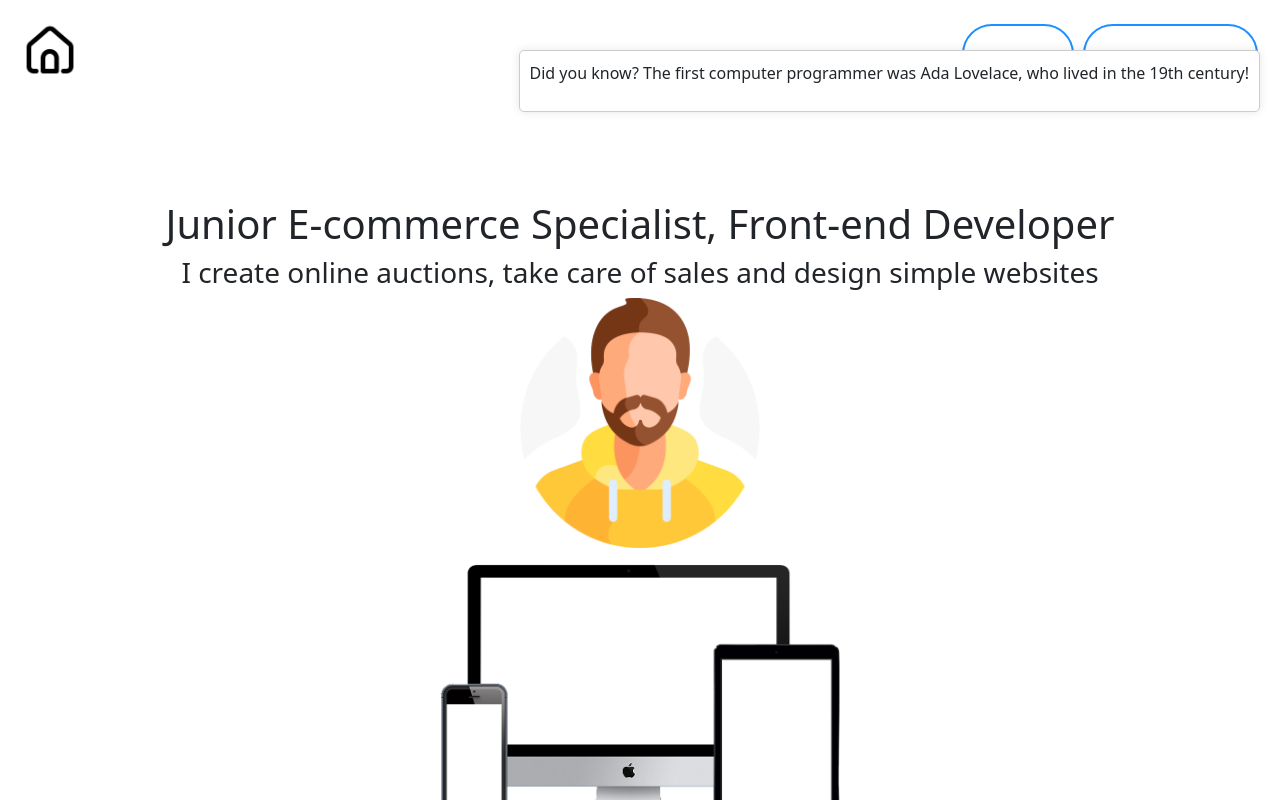
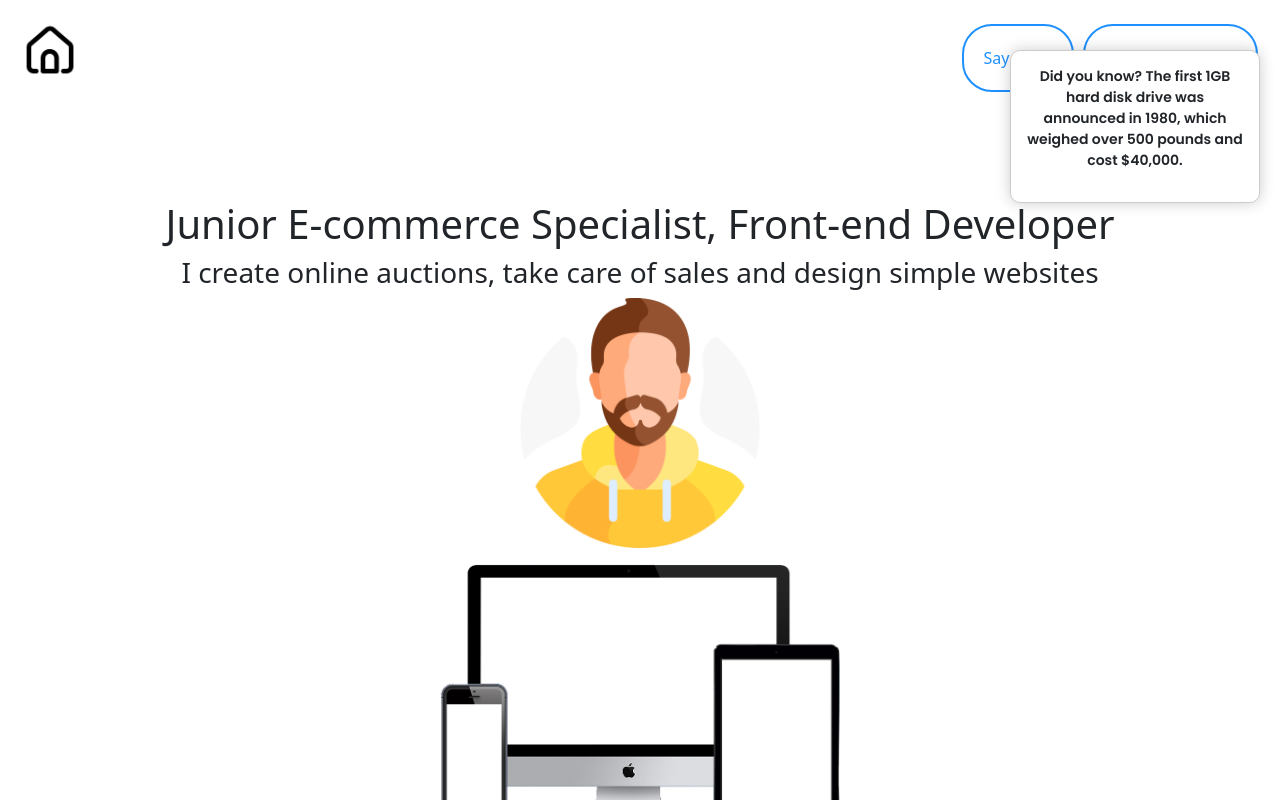
Before and after one commit to Otmorosko/r-sum-, a plain HTML site: page index.html in a window 1280 px wide. Both pictures are taken after a click on the button "The Other Button". Shown: the top 800 px of the page. Drawn offline with nearby package versions, Linux system fonts and the light colour scheme.

Commit message:
Update index.html

```diff
--- a/index.html
+++ b/index.html
@@ -18,18 +18,22 @@
             position: absolute;
             top: 50px;
             right: 20px;
-            padding: 10px;
+            padding: 15px;
             background-color: white;
             border: 1px solid #ccc;
-            border-radius: 5px;
-            box-shadow: 0px 0px 10px rgba(0, 0, 0, 0.1);
+            border-radius: 10px;
+            box-shadow: 0px 0px 15px rgba(0, 0, 0, 0.2);
             z-index: 10;
+            width: 250px;
+            text-align: center;
+            font-family: 'Poppins', sans-serif;
+            font-size: 14px;
         }
         .popup::before {
             content: '';
             position: absolute;
             top: -10px;
-            right: 10px;
+            right: 20px;
             border-width: 10px;
             border-style: solid;
             border-color: transparent transparent white transparent;
@@ -146,26 +150,25 @@
 
     <!-- Popup element -->
     <div class="popup" id="popup">
-        <p>Did you know? The first computer programmer was Ada Lovelace, who lived in the 19th century!</p>
+        <p id="popupContent"></p>
     </div>
 
     <script src="https://cdn.jsdelivr.net/npm/bootstrap@5.3.3/dist/js/bootstrap.bundle.min.js" integrity="sha384-YvpcrYf0tY3lHB60NNkmXc5s9fDVZLESaAA55NDzOxhy9GkcIdslK1eN7N6jIeHz" crossorigin="anonymous"></script>
     <script>
         $(document).ready(function(){
-            // Pokaż dymek z ciekawostką po kliknięciu przycisku
-            $("#otherButton").click(function(){
-                $("#popup").fadeIn(300).delay(3000).fadeOut(300);
+            const facts = [
+                "Did you know? The first computer programmer was Ada Lovelace, who lived in the 19th century!",
+                "Fun fact: The first ever computer virus was created in 1983 and was called the 'Elk Cloner'.",
+                "Did you know? The first 1GB hard disk drive was announced in 1980, which weighed over 500 pounds and cost $40,000.",
+                "Fun fact: The first website ever created is still online. You can visit it at info.cern.ch.",
+                "Did you know? The term 'debugging' came from an actual bug (a moth) being removed from a computer."
+            ];
+
+            $('#otherButton').click(function(){
+                const randomFact = facts[Math.floor(Math.random() * facts.length)];
+                $('#popupContent').text(randomFact);
+                $('#popup').fadeIn(200).delay(3000).fadeOut(200);
             });
-
-            // Prosta animacja fade in/out
-            $("#icon").hover(
-                function(){
-                    $(this).fadeOut(200);
-                },
-                function(){
-                    $(this).fadeIn(200);
-                }
-            );
         });
     </script>
 </body>
```
